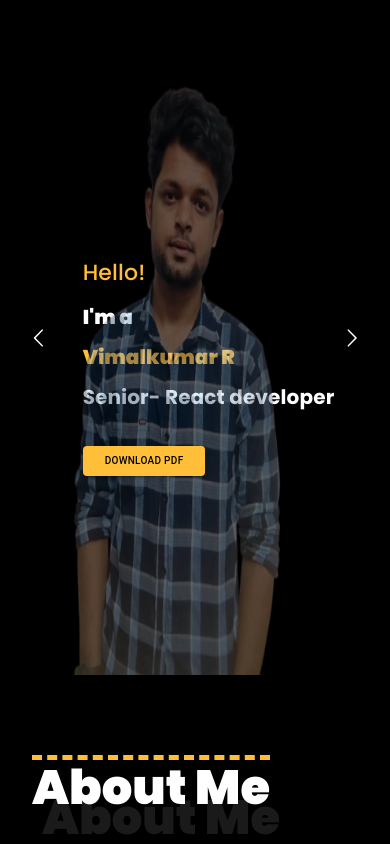
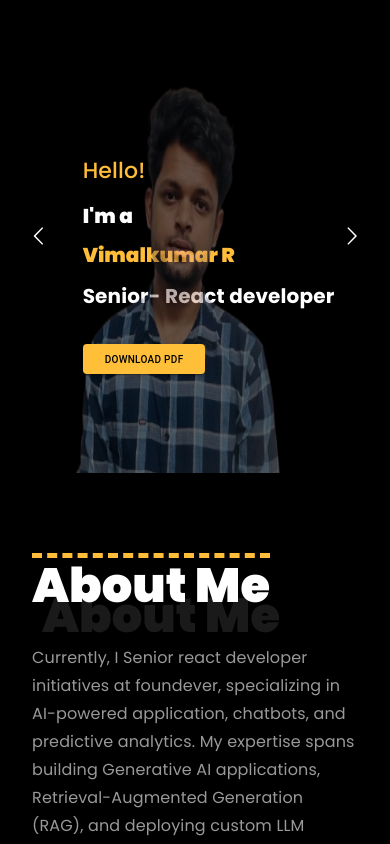
Before and after one commit to vimalkumar1997/nextjs-profile-reume, a Next.js app: page / in a window 390 px wide. Shown: the top 844 px of the page. Built offline with nearby package versions, Linux system fonts and the light colour scheme; some icons are missing.

Commit message:
mobileresponsechange

```diff
--- a/src/styles/globals.css
+++ b/src/styles/globals.css
@@ -69,7 +69,7 @@ header {
 }
 @media screen and (min-width: 280px) and (max-width: 508px) {
   .slider{
-    height: 80vh !important;
+    height: 56vh !important;
   }
   .Mobile_text_slightly{
     padding-left: 60px !important
```
